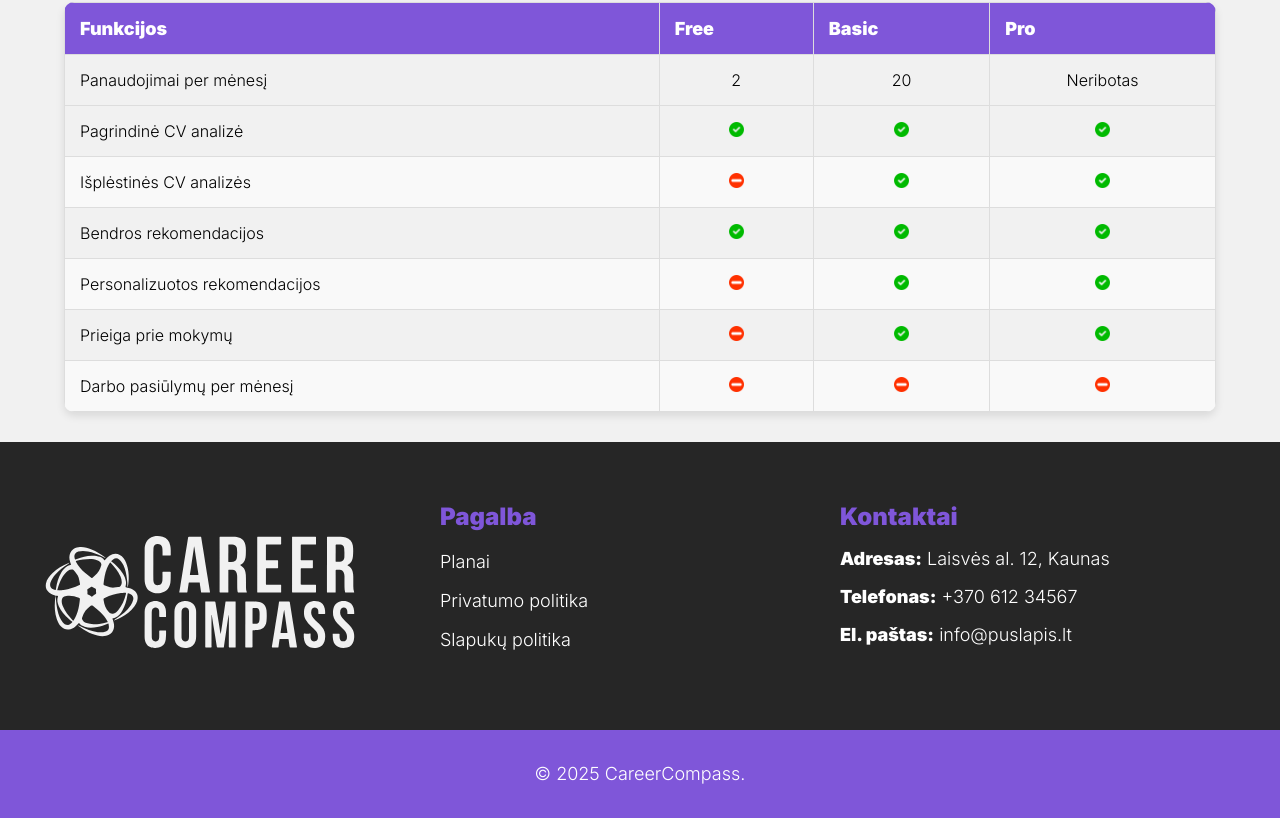
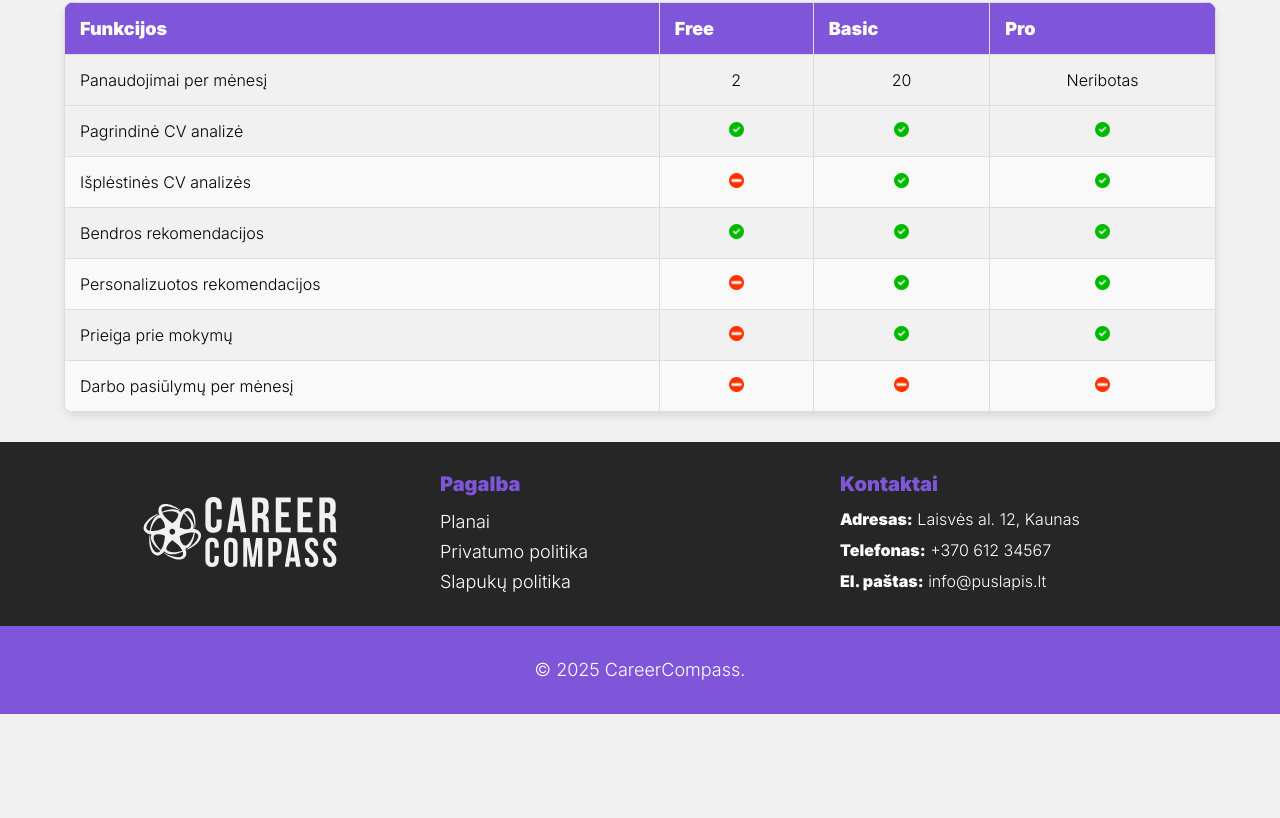
Before and after one commit to MatasBrazys/PVP, a React (Create React App) app in the folder Frontend/carriercompass/: page /Plan in a window 1280 px wide. Shown: the part 1177-1995 px from the top of the page. After the commit the page ends 1891 px from the top, so only its background shows below. Built offline with nearby package versions, Linux system fonts and the light colour scheme.

Commit message:
Footer fix

```diff
--- a/Frontend/carriercompass/src/components/General/footer.js
+++ b/Frontend/carriercompass/src/components/General/footer.js
@@ -8,7 +8,9 @@ const Footer = () => {
       <div className="footer-content">
         {/* AI TOOL Section */}
         <div className="footer-section">
+          <div className="logo-container2">
             <a href="/"><img src={logo2} alt="CareerCompass Logo2" className="logo2" /></a>
+            </div>
         </div>
 
         {/* Pagalba Section */}
--- a/Frontend/carriercompass/src/styles/Footer.css
+++ b/Frontend/carriercompass/src/styles/Footer.css
@@ -1,15 +1,21 @@
+.logo-container2{
+    display: flex;
+    justify-content: center;  /* Centers horizontally */
+    align-items: center;      /* Centers vertically */
+    flex: 1;
+    min-width: 300px;
+    margin-bottom: 20px;
+}
 .logo2 {
-    width: 320px;
-    height: 180px;
-    margin-bottom: -20px;
-    align-items: center;
+  width: 200px;
+  height: 120px;
+
 }
 .footer {
     width: 100%;
     background: #262626;
     color: white;
-    padding-top: 40px;
-    padding-bottom: 40px;
+
     display: flex;
     justify-content: center;
     position: relative; /* Ensures it's placed normally */
@@ -22,28 +28,28 @@
     width: 100%;
     justify-content: space-between;
     flex-wrap: wrap;
-    margin-top: 20px;
+    margin-top: 30px;
+    margin-bottom: 10px;
   }
 
   .footer-section {
     flex: 1;
     min-width: 300px;
-    margin-bottom: 20px;
   }
 
 
   .footer-title {
     color: #7F56D9;
-    font-size: 24px;
+    font-size: 20px;
     font-family: Inter;
     font-weight: 700;
     margin-bottom: 10px;
   }
   .footer-text-conntact {
-    font-size: 18px;
+    font-size: 16px;
     font-family: Inter;
     font-weight: 500;
-    line-height: 20px;
+    line-height: 15px;
   }
   .footer-text {
     font-size: 18px;
@@ -55,6 +61,7 @@
   .footer-list {
     list-style: none;
     padding: 0;
+
   }
 
   .footer-list li {
@@ -66,7 +73,7 @@
     color: white;
     font-size: 18px;
     font-weight: 500;
-    line-height: 29px;
+    line-height: 15px;
     transition: color 0.2s ease-in-out;
   }
 
--- a/Frontend/carriercompass/src/styles/Header.css
+++ b/Frontend/carriercompass/src/styles/Header.css
@@ -73,7 +73,7 @@
   color: white;
   font-size: 20px;
   font-family: Inter;
-  font-weight: 600;
+  font-weight: 500;
   text-decoration: none;
 }
 
```
